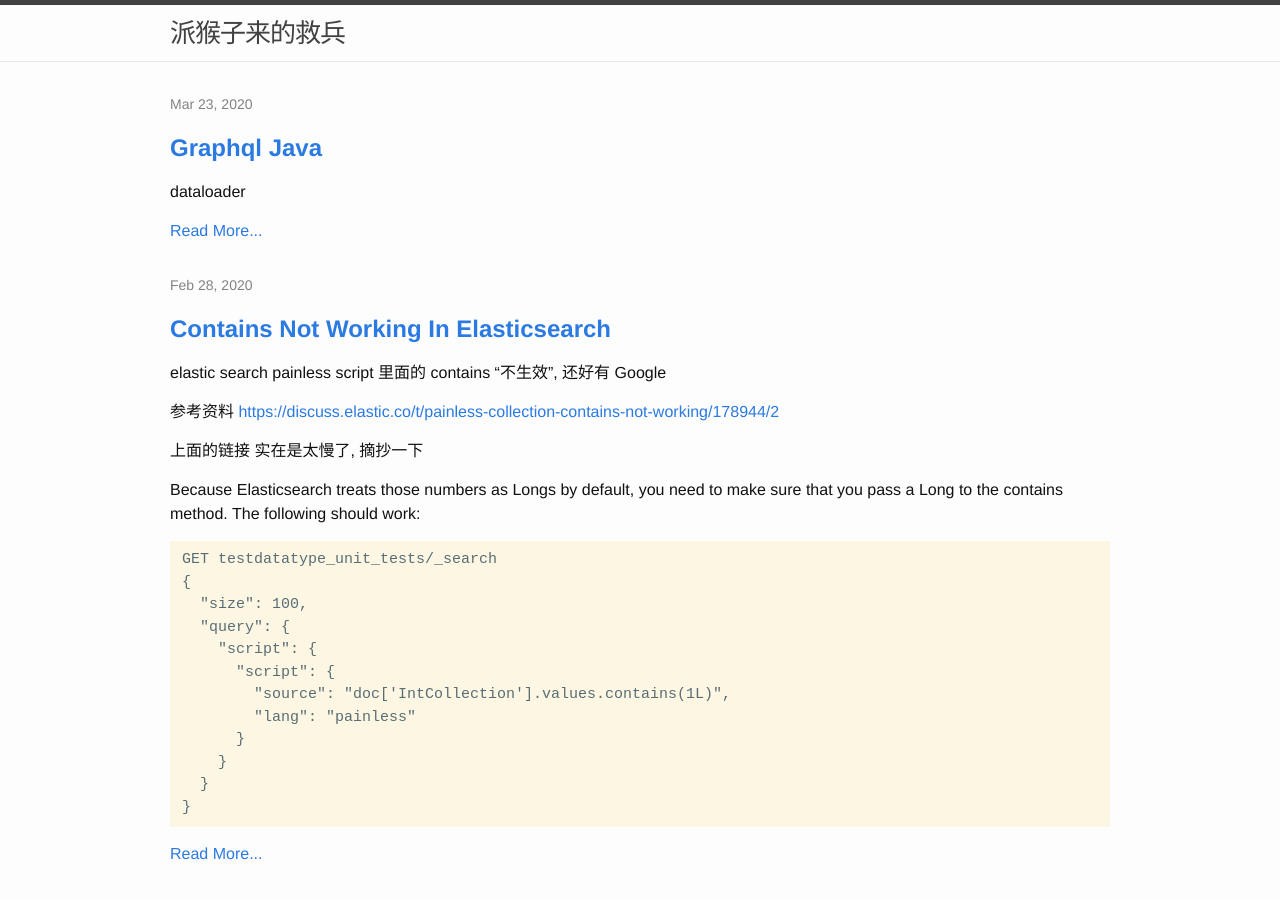
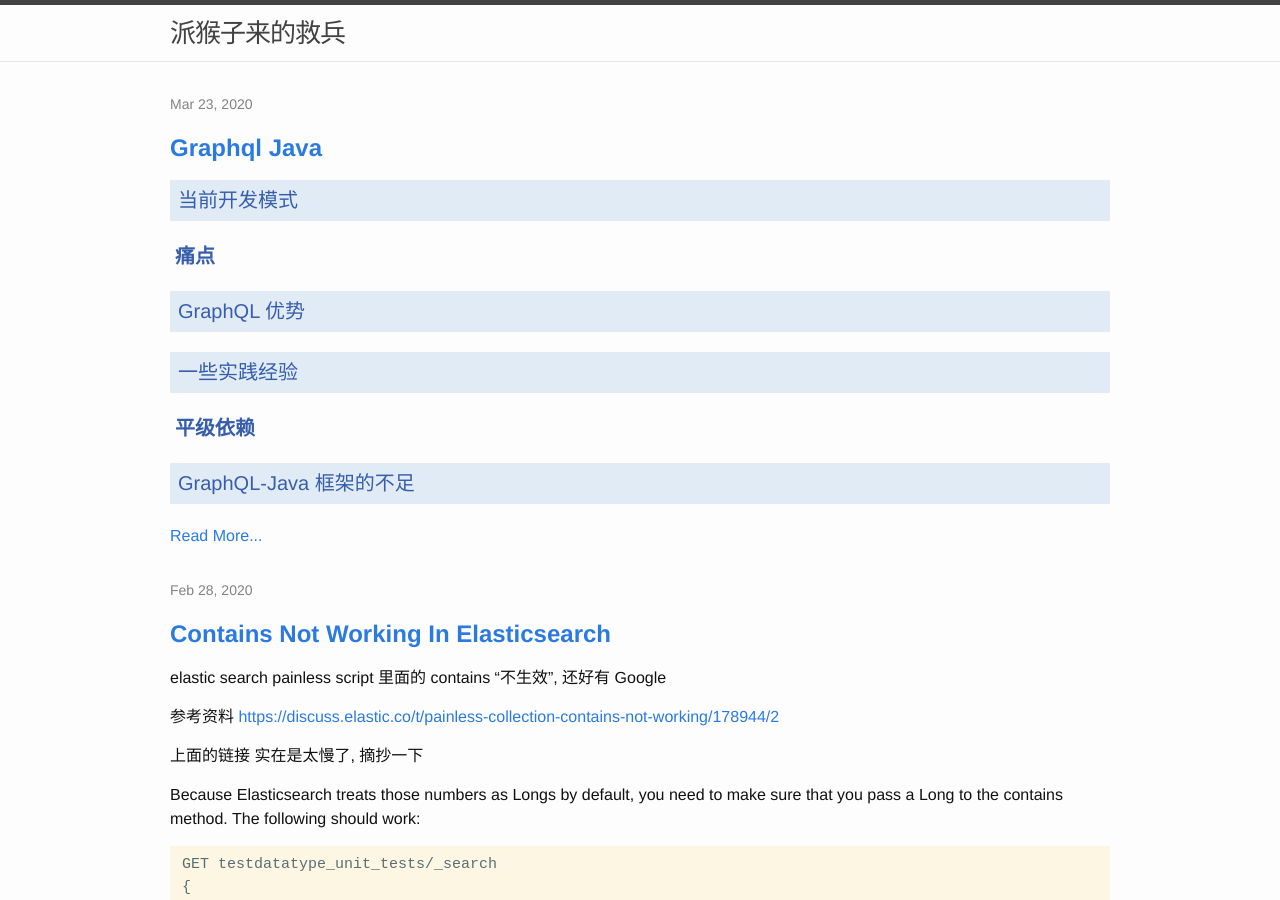
Before and after one commit to childe/ohmycat, a Jekyll site: the page built from index.html, in a window 1280 px wide and 900 px high. Built offline with Jekyll 4.4.1, drawn with Linux system fonts in a browser that asks for light colours; the list of posts is cut into pages by our own code.

Commit message:
modified:   _posts/2020-03-23-graphql-java.md

```diff
--- a/_posts/2020-03-23-graphql-java.md
+++ b/_posts/2020-03-23-graphql-java.md
@@ -4,4 +4,14 @@ date: 2020-03-23T17:12:35+0800
 
 ---
 
-dataloader
+## 当前开发模式
+
+### 痛点
+
+## GraphQL 优势
+
+## 一些实践经验
+
+### 平级依赖
+
+## GraphQL-Java 框架的不足
```
